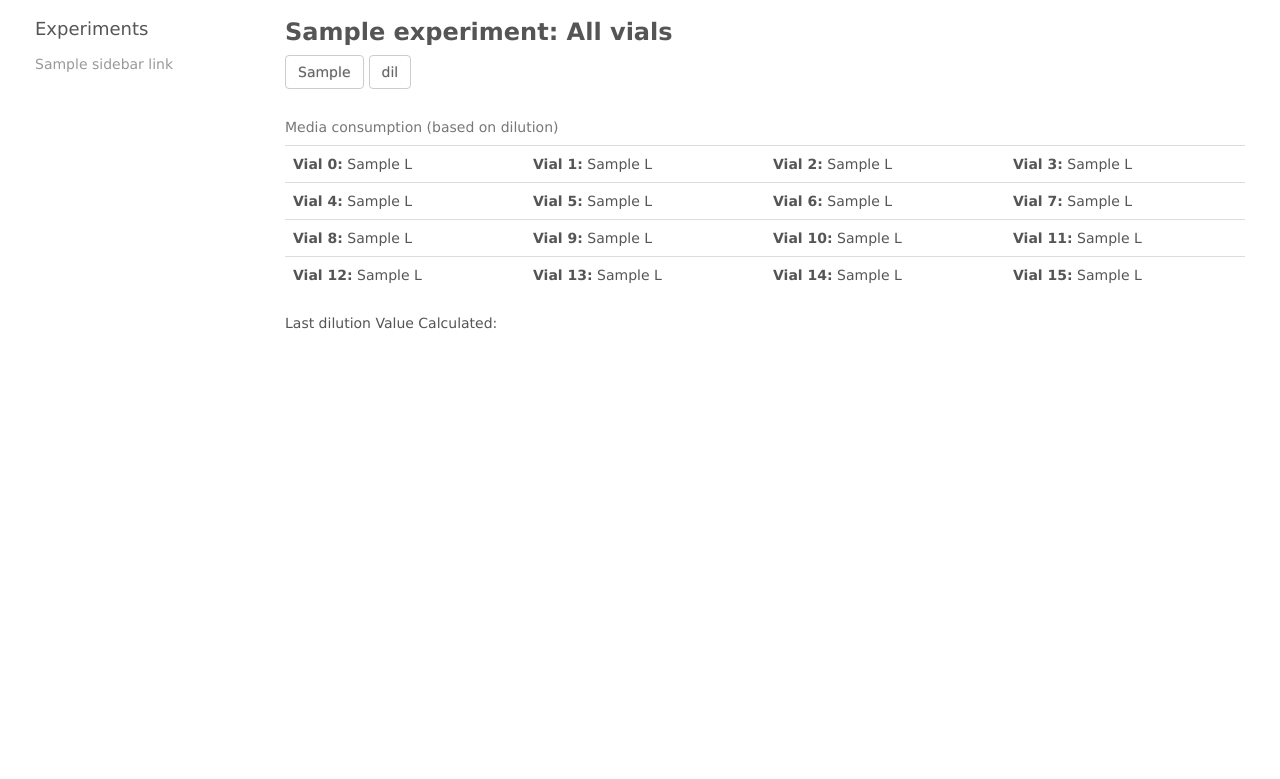
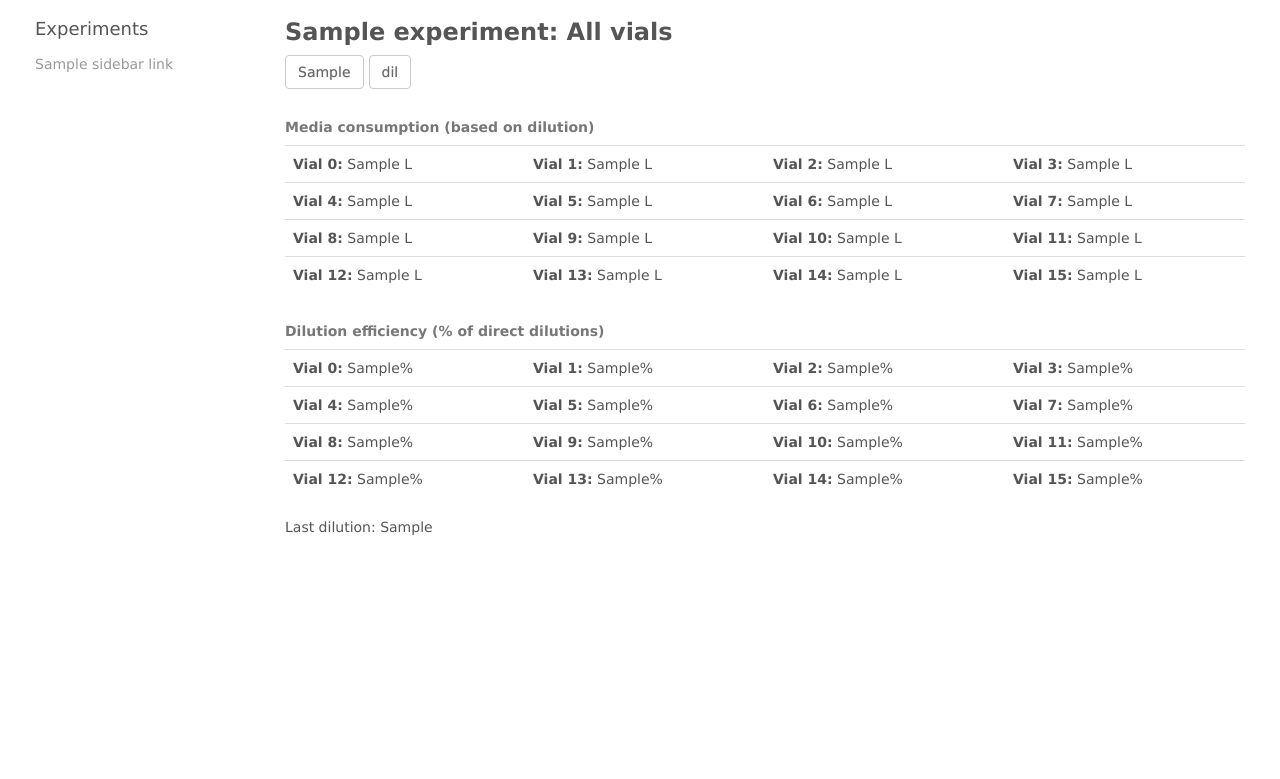
Before and after one commit to FYNCH-BIO/dpu, a Django app: template graphing/src/templates/dilutions.html in a window 1280 px wide. Shown: the part 51-830 px from the top of the page. Run offline with Django 3.2, Linux system fonts and the light colour scheme; the template is opened without the code that fills it: most values are stand-ins (such as "Sample title", 1, 10 or a date in 2020); some libraries are stand-ins or nearby versions.

Commit message:
Add dilution efficiency
Calculate and display table of percentages of dilution
efficiency. Display time of last dilution.

```diff
--- a/graphing/src/templates/dilutions.html
+++ b/graphing/src/templates/dilutions.html
@@ -24,7 +24,7 @@
 <br>
 <div>
     <table class="table">
-        <caption>Media consumption (based on dilution)</caption>
+        <caption><b>Media consumption (based on dilution)</b></caption>
         <tr>
             <td><b>Vial 0:</b> {{ diluted.0 }} L</td>
             <td><b>Vial 1:</b> {{ diluted.1 }} L</td>
@@ -52,7 +52,38 @@
     </table>
 </div>
 
-<p> Last dilution Value Calculated:  </p> <!--TODO-->
+<div>
+    <table class="table">
+        <caption><b>Dilution efficiency (% of direct dilutions)</b></caption>
+        <tr>
+            <td><b>Vial 0:</b> {{ efficiency.0 }}%</td>
+            <td><b>Vial 1:</b> {{ efficiency.1 }}%</td>
+            <td><b>Vial 2:</b> {{ efficiency.2 }}%</td>
+            <td><b>Vial 3:</b> {{ efficiency.3 }}%</td>
+        </tr>
+            <tr>
+            <td><b>Vial 4:</b> {{ efficiency.4 }}%</td>
+            <td><b>Vial 5:</b> {{ efficiency.5 }}%</td>
+            <td><b>Vial 6:</b> {{ efficiency.6 }}%</td>
+            <td><b>Vial 7:</b> {{ efficiency.7 }}%</td>
+        </tr>
+            <tr>
+            <td><b>Vial 8:</b> {{ efficiency.8 }}%</td>
+            <td><b>Vial 9:</b> {{ efficiency.9 }}%</td>
+            <td><b>Vial 10:</b> {{ efficiency.10 }}%</td>
+            <td><b>Vial 11:</b> {{ efficiency.11 }}%</td>
+        </tr>
+            <tr>
+            <td><b>Vial 12:</b> {{ efficiency.12 }}%</td>
+            <td><b>Vial 13:</b> {{ efficiency.13 }}%</td>
+            <td><b>Vial 14:</b> {{ efficiency.14 }}%</td>
+            <td><b>Vial 15:</b> {{ efficiency.15 }}%</td>
+        </tr>
+    </table>
+</div>
+
+
+<p> Last dilution: {{ last_dilution }} </p>
 
 </div>
 
```
Also changed, not shown: graphing/src/cloudevolution/views.py (+25 -8 lines).
